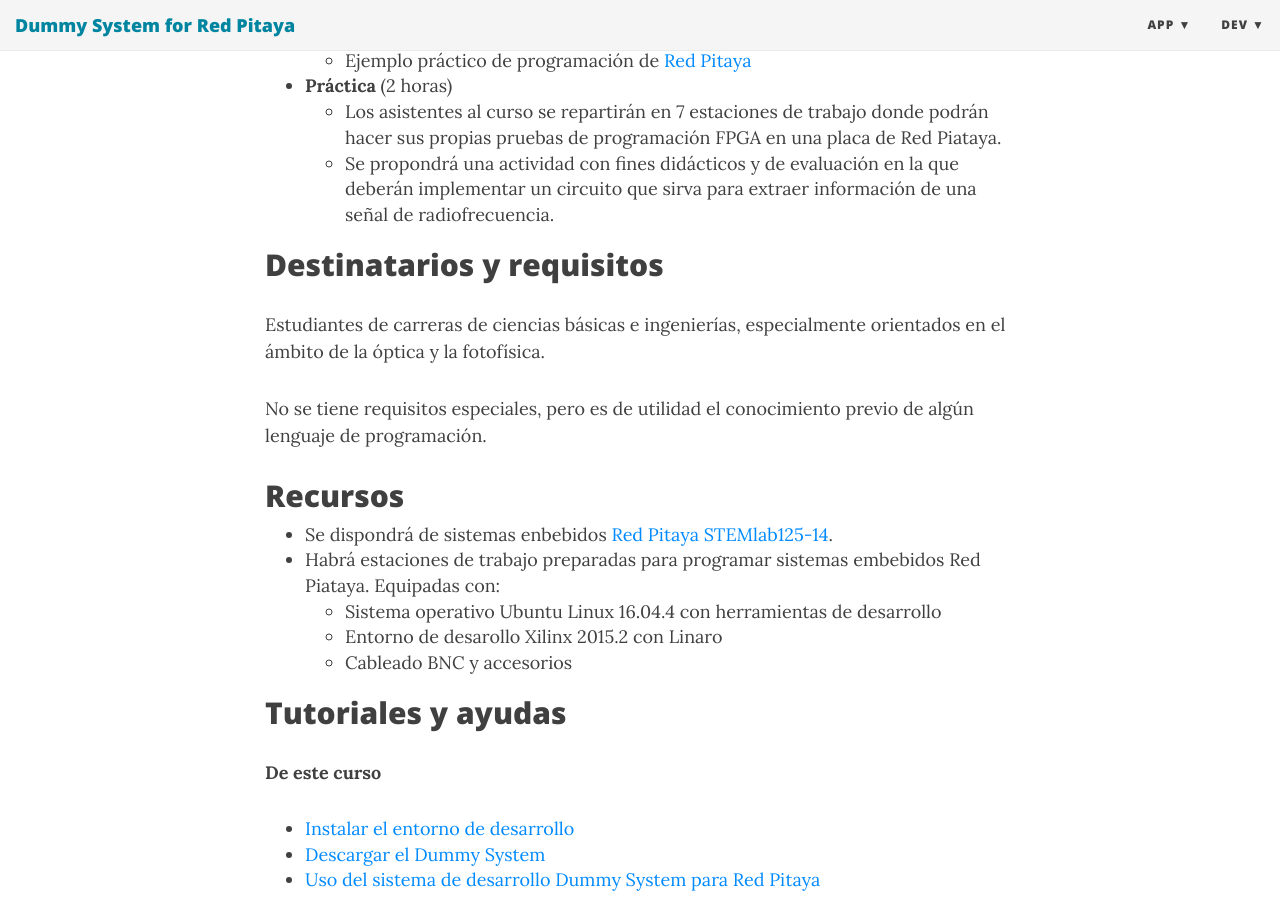
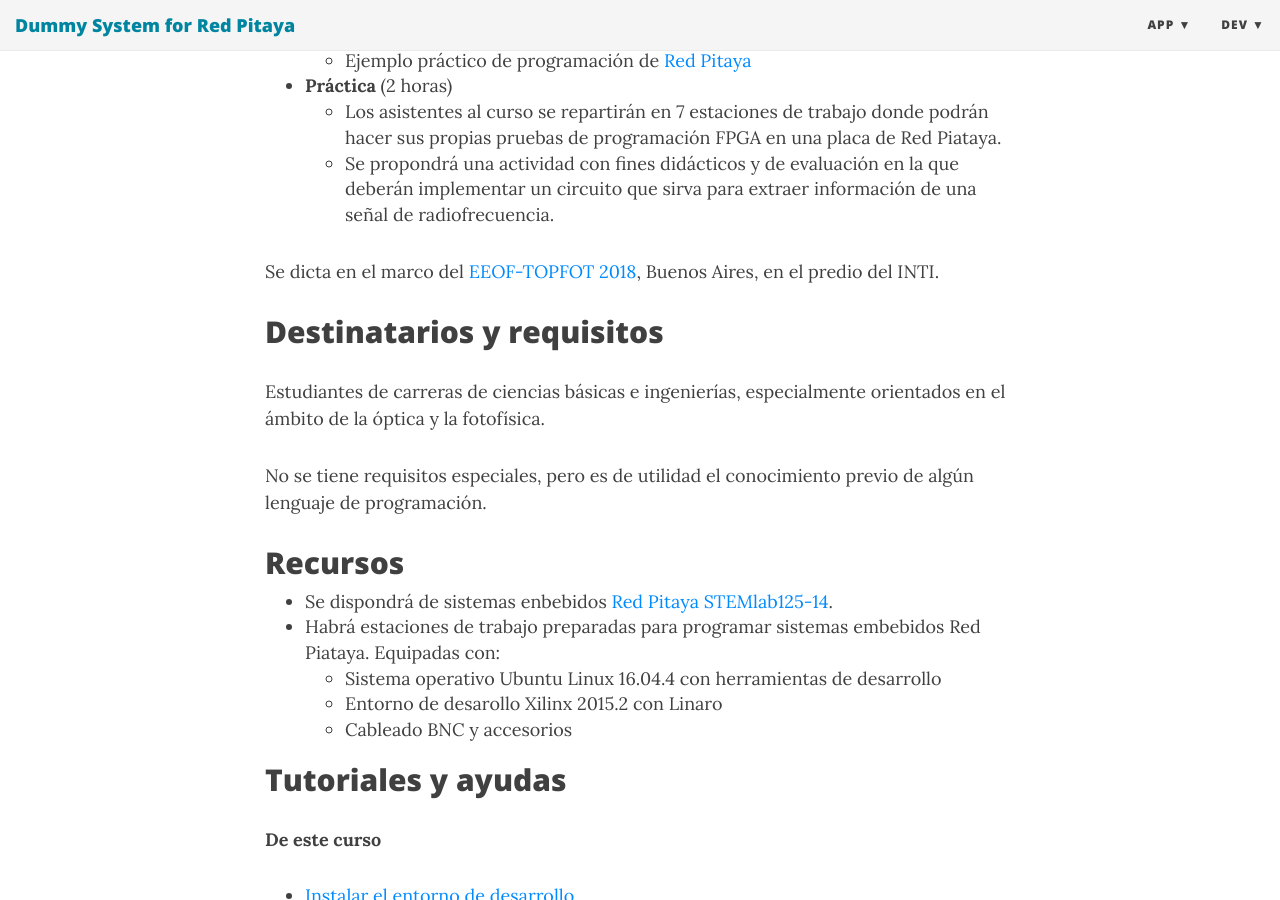
Before and after one commit to marceluda/rp_dummy, a Jekyll site: the page built from EEOF2018.md, in a window 1280 px wide and 900 px high, scrolled down 651 px. Built offline with Jekyll 4.4.1, drawn with Linux system fonts in a browser that asks for light colours; nearby versions of some CDN libraries.

Commit message:
agrego web eeof

```diff
--- a/EEOF2018.md
+++ b/EEOF2018.md
@@ -4,6 +4,8 @@ subtitle: Electrónica programable para óptica
 layout: page
 mathjax: true
 ---
+
+
 
 ## Sobre el curso
 
@@ -27,6 +29,11 @@ El curso será un taller intensivo teórico-práctico de 4 hs que incluirá:
     - Se propondrá una actividad con fines didácticos y de evaluación en la
       que deberán implementar un circuito que sirva para extraer información
       de una señal de radiofrecuencia.
+
+Se dicta en el marco del
+[EEOF-TOPFOT 2018](https://eeoftopfot2018.wordpress.com),
+Buenos Aires, en el predio del INTI.
+
 
 ## Destinatarios y requisitos
 
```
